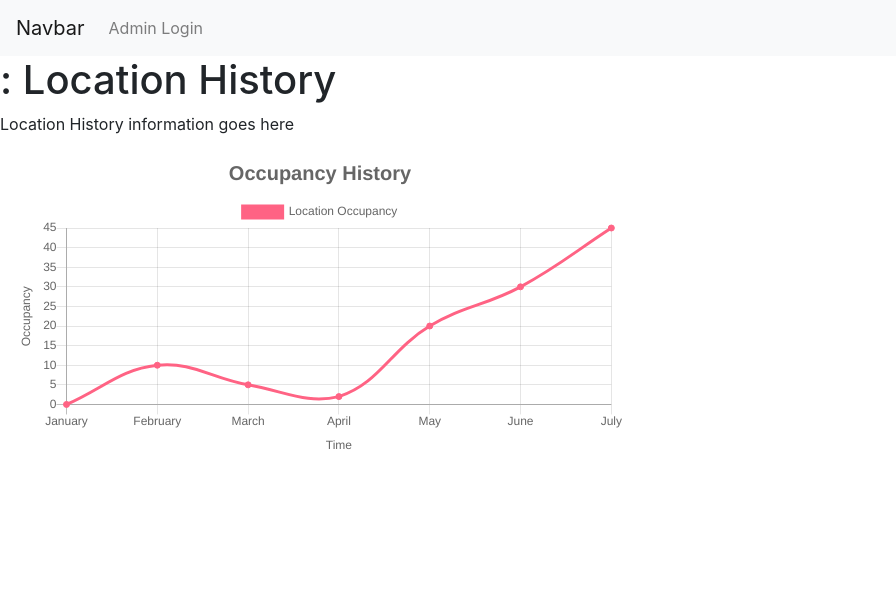
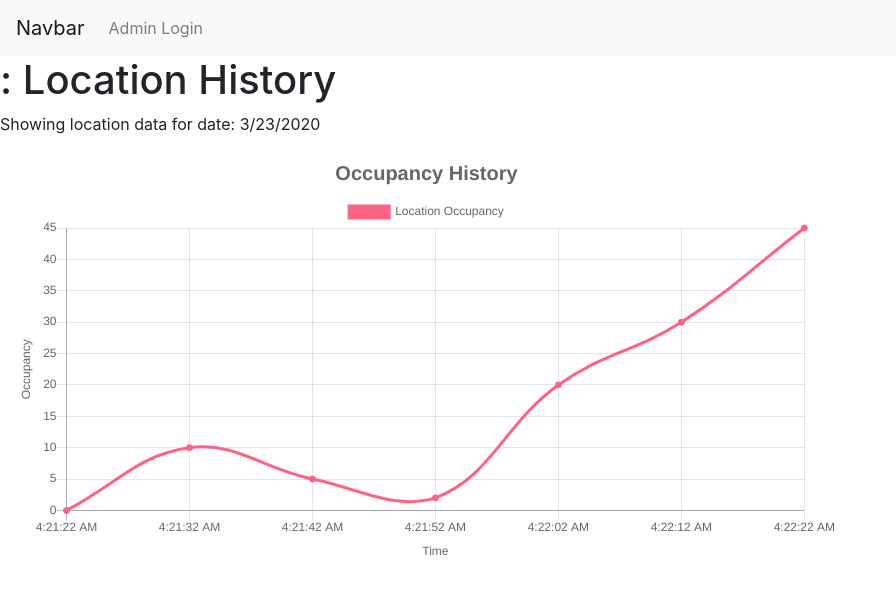
Before and after one commit to grant4001/people_counter, a React (Create React App) app in the folder website/: page /location in a window 1280 px wide. Shown: the top 594 px of the page, without its empty margins (0-896 px from the left). Built offline with nearby package versions, Linux system fonts and the light colour scheme; no server answers.

Commit message:
pre-emptive changes to ui for location history

```diff
--- a/website/src/Components/Home.js
+++ b/website/src/Components/Home.js
@@ -1,6 +1,6 @@
 import React, { useState, useEffect } from 'react';
 
-const MAX_LEVEL = 8;
+//const MAX_LEVEL = 8;
 
 const updateDelay = 10 * 1000;
 
--- a/website/src/Components/LocationHistory.js
+++ b/website/src/Components/LocationHistory.js
@@ -1,20 +1,11 @@
-import React from 'react';
+import React, { useState, useEffect } from 'react';
 import { Line } from 'react-chartjs-2';
 
+const toTimeStr = num => new Date(num * 1000).toLocaleTimeString();
 
-
-const LocationHistory = () => {
-  var searchParams = new URLSearchParams(window.location.search);
-  const data = {
-    labels: ["January", "February", "March", "April", "May", "June", "July"],
-    datasets: [{
-      label: "Location Occupancy",
-      fill: false,
-      backgroundColor: 'rgb(255, 99, 132)',
-      borderColor: 'rgb(255, 99, 132)',
-      data: [0, 10, 5, 2, 20, 30, 45],
-    }]
-  };
+const defaultX = [...Array(7).keys()]
+  .map(x => (10 * x + 1590294082));
+const defaultY = [0, 10, 5, 2, 20, 30, 45];
 
 const options = {
   responsive: true,
@@ -53,16 +44,45 @@ const LocationHistory = () => {
   }
 };
 
+const LocationHistory = () => {
+  const [chartState, setChartState] = useState({ x: defaultX, y: defaultY, redraw: false });
+  var searchParams = new URLSearchParams(window.location.search);
+
+  useEffect(() => {
+    fetch(`/locations`)
+      .then(response => response.json())
+      .then(payload => {
+        console.log("fetch completed");
+        /* TODO: finish this once backend is complete*/
+        setChartState(state => ({ ...state, redraw: true }));
+      });
+  }, []);
+
 
   return (
     <div>
       <h1>{searchParams.get("name")}: Location History</h1>
-      <p>Location History information goes here</p>
-      <div id="graph" className="col-6">
-        <Line data={data} options={options} width={200} height={100} />
+      <p>Showing location data for date: {new Date().toLocaleDateString()}</p>
+      <div id="graph" className="col-8">
+        <LineChart {...chartState} />
       </div>
     </div>
   );
 }
 
+const LineChart = ({ x, y, redraw }) => {
+  const data = {
+    labels: x.map(toTimeStr),
+    datasets: [{
+      label: "Location Occupancy",
+      fill: false,
+      backgroundColor: 'rgb(255, 99, 132)',
+      borderColor: 'rgb(255, 99, 132)',
+      data: y,
+    }]
+  };
+
+  return <Line data={data} options={options} width={200} height={100} redraw={redraw} />;
+};
+
 export default LocationHistory;
```
Lines whose indentation alone changed are shown as unchanged.
